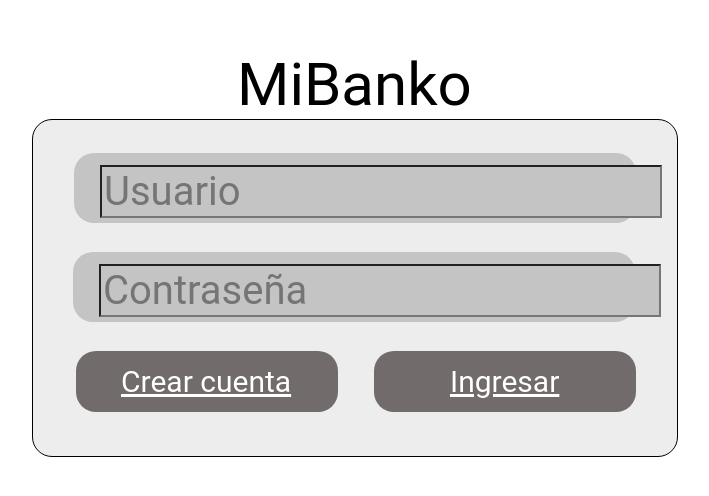
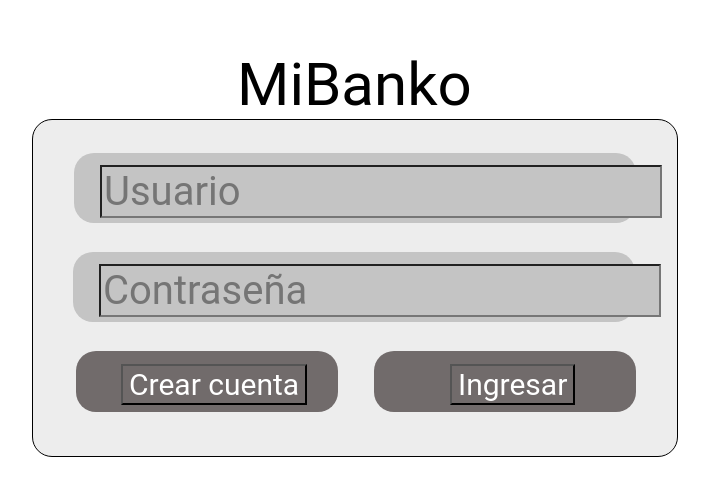
Before and after one commit to juancho20sp/MiBanko, a React (Create React App) app in the folder front/: page / in a window 1280 px wide. Shown: the part 154-650 px from the top of the page, without its empty margins (402-1111 px from the left). Built offline with nearby package versions, Linux system fonts and the light colour scheme.

Commit message:
Edit buttons css

```diff
--- a/front/src/pages/login/LoginElements.js
+++ b/front/src/pages/login/LoginElements.js
@@ -94,8 +94,9 @@ left: 776px;
 top: 505px;
 `;
 
-export const CrearCuentaBtn  =styled(LinkR)`
-color: rgba(255, 255, 255, 1);
+export const CrearCuentaBtn  =styled.button`
+background-color: rgba(113, 107, 107, 1);
+color:  rgba(255, 255, 255, 1);
 text-overflow: ellipsis;
 font-size: 30px;
 font-family: Roboto, sans-serif;
@@ -106,7 +107,8 @@ left: 523px;
 top: 518px;
 `;
 
-export const IngresarBtn  =styled(LinkR)`
+export const IngresarBtn  =styled.button`
+background-color: rgba(113, 107, 107, 1);
 color: rgba(255, 255, 255, 1);
 text-overflow: ellipsis;
 font-size: 30px;
```
